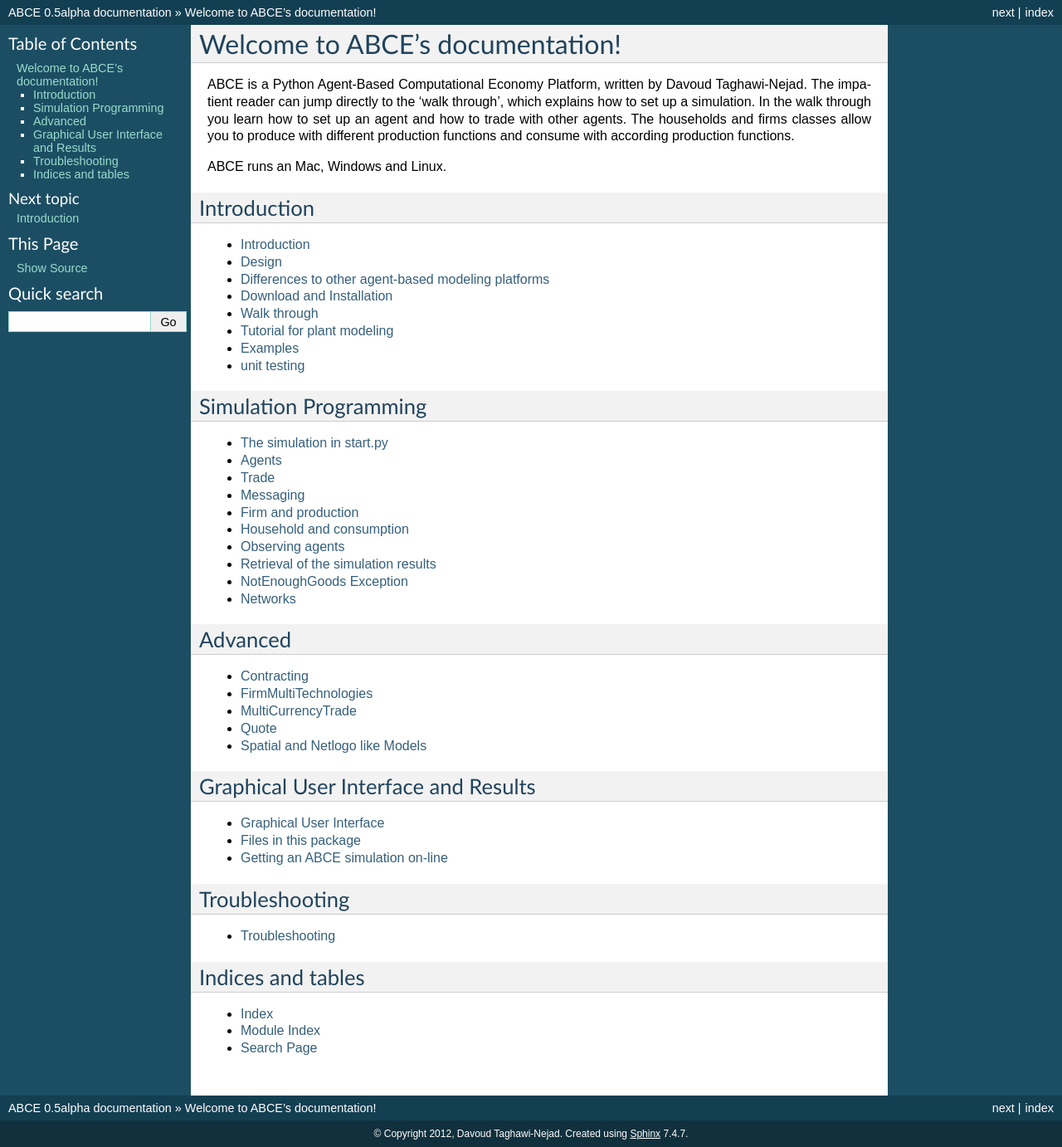
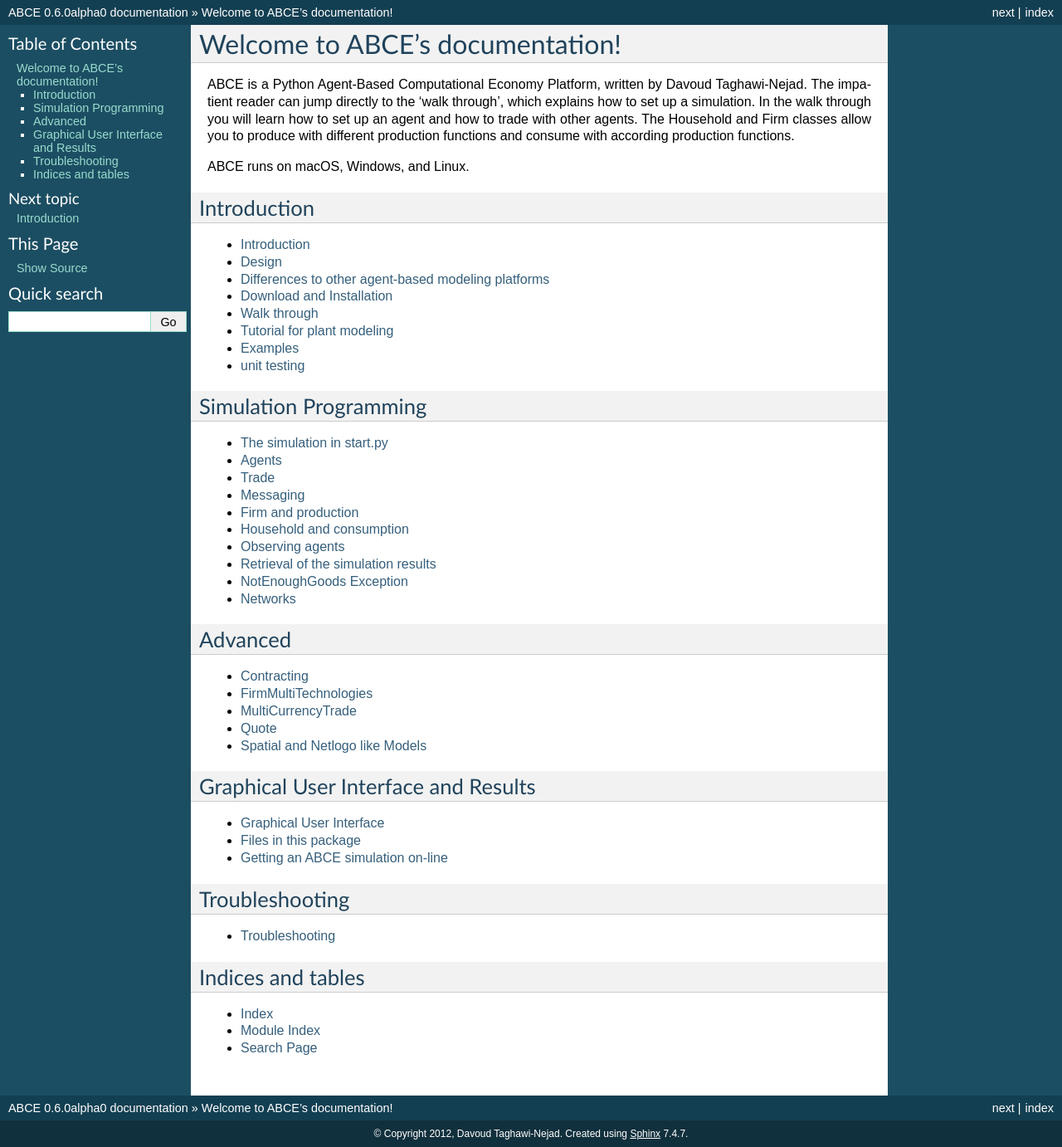
Before and after one commit to AB-CE/abce, a Sphinx documentation site: the page built from docs/index.rst, in a window 1280 px wide. Shown: the whole page at 83% size. Built offline with Sphinx 7.4.7, drawn with Linux system fonts in a browser that asks for light colours; formulas are drawn with MathJax 3.

Commit message:
Add corrections to docs

```diff
--- a/docs/conf.py
+++ b/docs/conf.py
@@ -55,9 +55,9 @@
 # built documents.
 #
 # The short X.Y version.
-version = '0.5'
+version = '0.6'
 # The full version, including alpha/beta/rc tags.
-release = '0.5alpha'
+release = '0.6.0alpha0'
 
 # The language for content autogenerated by Sphinx. Refer to documentation
 # for a list of supported languages.
--- a/docs/index.rst
+++ b/docs/index.rst
@@ -8,12 +8,12 @@
 
 ABCE is a Python Agent-Based Computational Economy Platform, written by Davoud Taghawi-Nejad.
 The impatient reader can jump directly to the 'walk through', which explains how to
-set up a simulation. In the walk through you learn
-how to set up an agent and how to trade with other agents. The households and firms
-classes allow you to produce with different production functions and consume with according
+set up a simulation. In the walk through you will learn how to set up an agent
+and how to trade with other agents. The Household and Firm classes allow you to
+produce with different production functions and consume with according
 production functions.
 
-ABCE runs an Mac, Windows and Linux.
+ABCE runs on macOS, Windows, and Linux.
 
 
 Introduction
--- a/docs/introduction.rst
+++ b/docs/introduction.rst
@@ -93,7 +93,7 @@
 single-threaded code, that does not make use of the speed advantage of
 multi-core or multi-processor computers.
 
-ABCE 0.5 supports Python 2.7, Python 3 support is planned.
+ABCE 0.6 supports Python 3.
 
 .. [#interpreter] Python is often falsely believe to be an interpreted language
 
```
